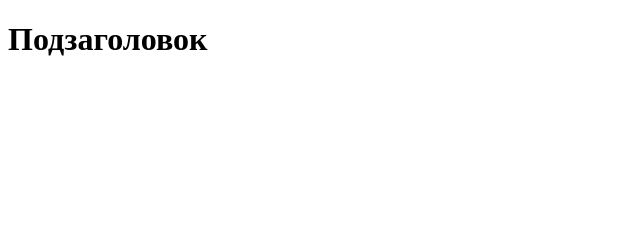
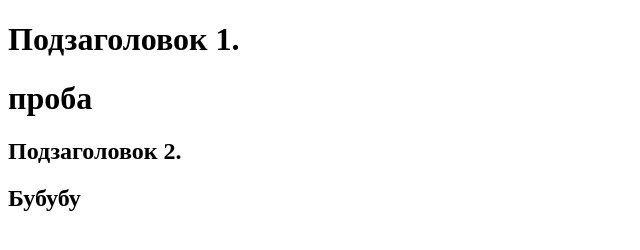
Before and after one commit to mpswe/coursera-test, a plain HTML site: page site/index.html in a window 1280 px wide. Shown: the whole page, without its empty margins (0-640 px from the left). Drawn offline with Linux system fonts and the light colour scheme.

Commit message:
Мой комментарий 2

```diff
--- a/site/index.html
+++ b/site/index.html
@@ -4,6 +4,9 @@
 	<title>Заголовок</title>
 </head>
 <body>
-<h1>Подзаголовок</h1>
+<h1>Подзаголовок 1.</h1>
+<h1>проба</h1>
+<h2>Подзаголовок 2.</h2>
+<h2>Бубубу</h2>
 </body>
 </html>
```
